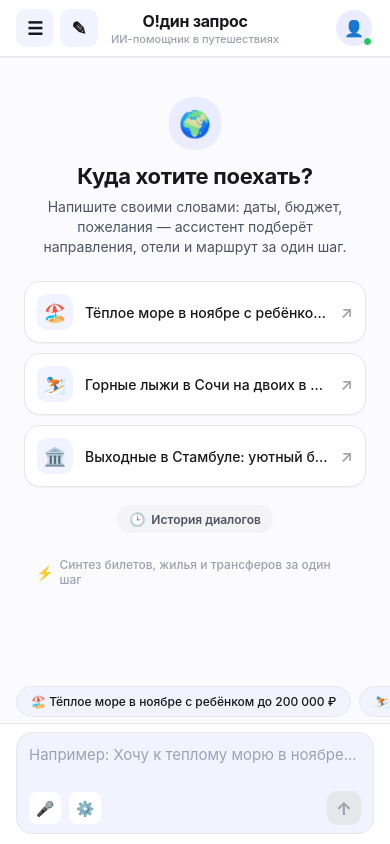
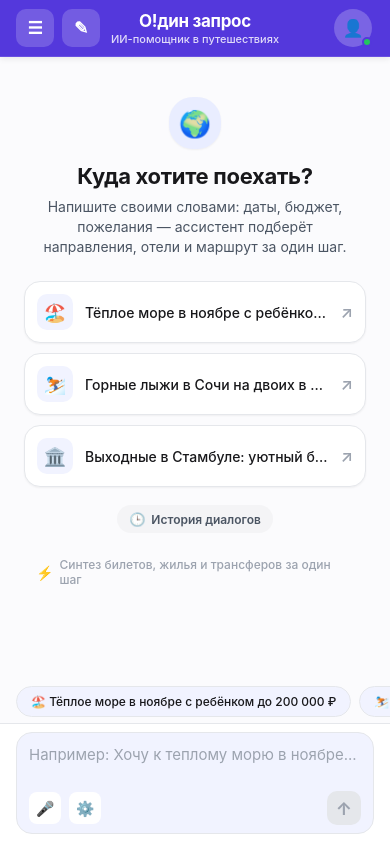
Before and after one commit to RaccoonKa/hakaton_ostrovok, a React Native app in the folder apps/mobile/: screen / in a window 390 px wide. Built offline with nearby package versions, Linux system fonts and the light colour scheme.

Commit message:
feat(mobile): style header in brand purple with light status bar

```diff
--- a/apps/mobile/src/components/common/Header.tsx
+++ b/apps/mobile/src/components/common/Header.tsx
@@ -1,5 +1,5 @@
 import React from "react";
-import { StyleSheet, Text, View, TouchableOpacity, Platform } from "react-native";
+import { StyleSheet, Text, View, TouchableOpacity } from "react-native";
 import { useSafeAreaInsets } from "react-native-safe-area-context";
 import { theme } from "../../theme";
 
@@ -35,6 +35,7 @@ export const Header: React.FC<HeaderProps> = ({
               onPress={onBackPress}
               accessibilityLabel="Назад"
               hitSlop={{ top: 8, bottom: 8, left: 8, right: 8 }}
+              activeOpacity={0.7}
             >
               <Text style={styles.backArrow}>←</Text>
             </TouchableOpacity>
@@ -45,6 +46,7 @@ export const Header: React.FC<HeaderProps> = ({
                 onPress={onMenuPress}
                 accessibilityLabel="История диалогов"
                 hitSlop={{ top: 8, bottom: 8, left: 8, right: 8 }}
+                activeOpacity={0.7}
               >
                 <Text style={styles.iconText}>☰</Text>
               </TouchableOpacity>
@@ -54,6 +56,7 @@ export const Header: React.FC<HeaderProps> = ({
                   onPress={onNewChatPress}
                   accessibilityLabel="Новый диалог"
                   hitSlop={{ top: 8, bottom: 8, left: 8, right: 8 }}
+                  activeOpacity={0.7}
                 >
                   <Text style={styles.iconText}>✎</Text>
                 </TouchableOpacity>
@@ -81,6 +84,7 @@ export const Header: React.FC<HeaderProps> = ({
             onPress={onSettingsPress}
             accessibilityLabel="Параметры и профиль"
             hitSlop={{ top: 8, bottom: 8, left: 8, right: 8 }}
+            activeOpacity={0.7}
           >
             <View style={styles.avatarCircle}>
               <Text style={styles.avatarIcon}>👤</Text>
@@ -95,10 +99,10 @@ export const Header: React.FC<HeaderProps> = ({
 
 const styles = StyleSheet.create({
   headerContainer: {
-    backgroundColor: theme.colors.surface,
+    backgroundColor: theme.colors.primary,
     borderBottomWidth: 1,
-    borderBottomColor: theme.colors.border,
-    ...theme.shadows.sm,
+    borderBottomColor: "rgba(255, 255, 255, 0.12)",
+    ...theme.shadows.md,
     zIndex: 50,
   },
   header: {
@@ -117,7 +121,7 @@ const styles = StyleSheet.create({
   leftButtons: {
     flexDirection: "row",
     alignItems: "center",
-    gap: 6,
+    gap: 8,
   },
   centerContainer: {
     flex: 2,
@@ -134,56 +138,56 @@ const styles = StyleSheet.create({
     width: 38,
     height: 38,
     borderRadius: theme.borderRadius.md,
-    backgroundColor: theme.colors.surfaceContainerLow,
+    backgroundColor: "rgba(255, 255, 255, 0.18)",
     alignItems: "center",
     justifyContent: "center",
   },
   iconText: {
-    fontSize: 18,
-    color: theme.colors.textPrimary,
+    fontSize: 17,
+    color: "#FFFFFF",
     fontWeight: "600",
   },
   backArrow: {
     fontSize: 20,
-    color: theme.colors.textPrimary,
+    color: "#FFFFFF",
     fontWeight: "600",
   },
   title: {
-    fontSize: 16,
+    fontSize: 17,
     fontWeight: "700",
-    color: theme.colors.textPrimary,
+    color: "#FFFFFF",
     letterSpacing: -0.3,
   },
   subtitle: {
     fontSize: 11,
     fontWeight: "500",
-    color: theme.colors.textTertiary,
+    color: "rgba(255, 255, 255, 0.82)",
     marginTop: 1,
   },
   profileButton: {
     padding: 2,
   },
   avatarCircle: {
-    width: 36,
-    height: 36,
-    borderRadius: 18,
-    backgroundColor: theme.colors.surfaceContainer,
+    width: 38,
+    height: 38,
+    borderRadius: 19,
+    backgroundColor: "rgba(255, 255, 255, 0.22)",
     alignItems: "center",
     justifyContent: "center",
     position: "relative",
   },
   avatarIcon: {
-    fontSize: 16,
+    fontSize: 17,
   },
   onlineDot: {
-    width: 9,
-    height: 9,
-    borderRadius: 4.5,
-    backgroundColor: theme.colors.success,
+    width: 10,
+    height: 10,
+    borderRadius: 5,
+    backgroundColor: "#22C55E",
     position: "absolute",
     bottom: 0,
     right: 0,
-    borderWidth: 1.5,
-    borderColor: theme.colors.surface,
+    borderWidth: 2,
+    borderColor: theme.colors.primary,
   },
 });
```
